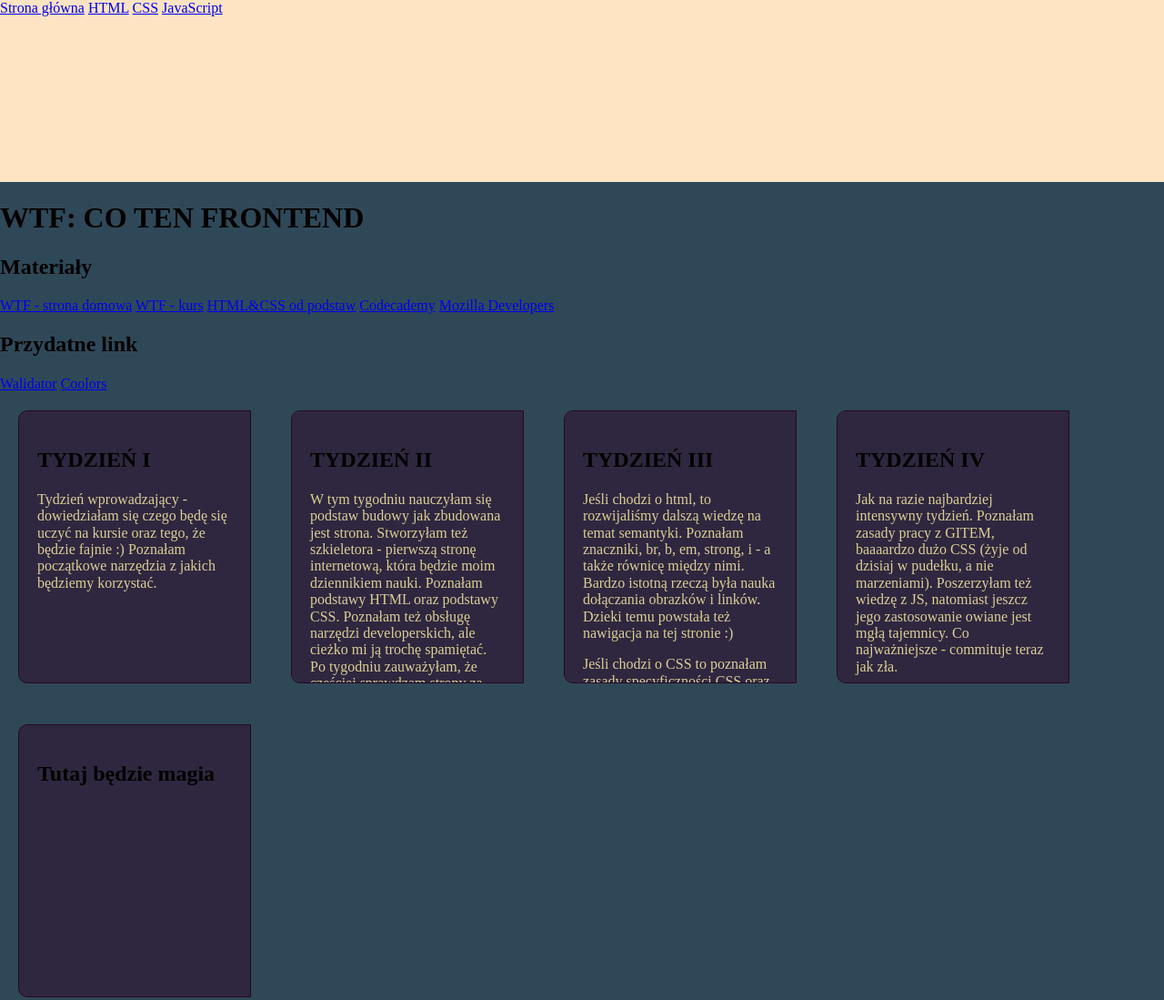
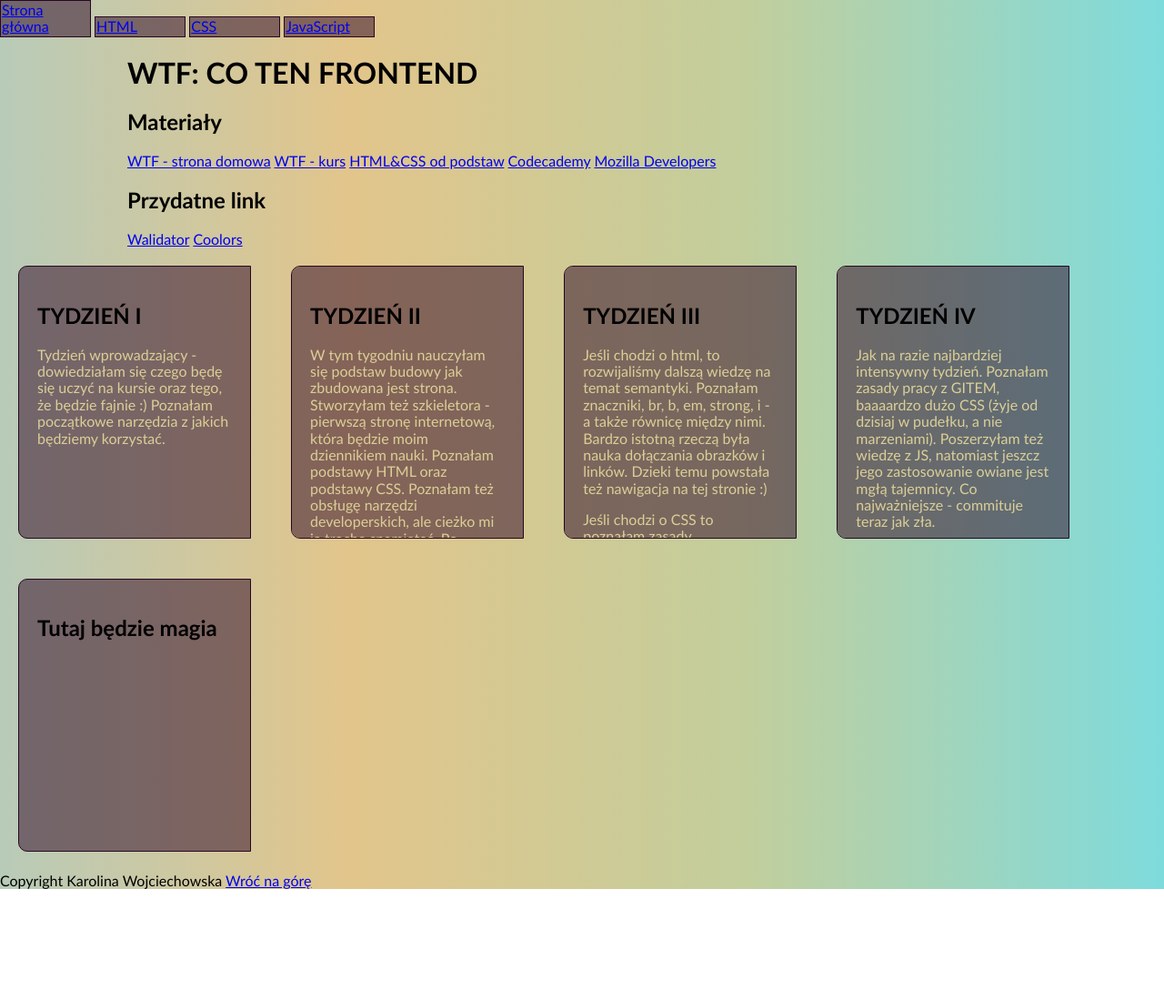
Before and after one commit to Karwska/homepage, a plain HTML site: page index.html in a window 1280 px wide. Shown: the top 1099 px of the page at 91% size. After the commit the page ends 977 px from the top, so only its background shows below. Drawn offline with Linux system fonts and the light colour scheme.

Commit message:
gradient bachground introduce

```diff
--- a/css/style.css
+++ b/css/style.css
@@ -1,37 +1,37 @@
-body {
-  background: #2f4858;
+html {
+  box-sizing: border-box;
 }
 
-.git-try {
-  color: #f9c802;
-  background: #270722;
-  font-size: smaller;
+*,
+*:before,
+*:after {
+  box-sizing: inherit;
 }
 
-.main-header {
-  color: #f9c802;
+body {
+  background-image: linear-gradient(
+    to right,
+    #e4afcb 0%,
+    #b8cbb8 0%,
+    #b8cbb8 0%,
+    #e2c58b 30%,
+    #c2ce9c 64%,
+    #7edbdc 100%
+  );
+ font-family: 'Gill Sans', 'Gill Sans MT', Calibri, 'Trebuchet MS', sans-serif;
 }
 
-.main-header__list {
-  color: #fcdebe;
+.homepage-header {
+  width: 1000px;
+  margin: 0 auto;
 }
 
+.navigation {
+  width: 100vw;
 
-.navigation {
-  position: relative;
-  width: 100vw;
-  height: 200px;
-  background-color: bisque;
 }
 
-.navigation__header {
-  top:30px;
-  border: 3px solid hotpink;
-  position: sticky;
-  width: 600px;
-  left: 400px;
-}
-.navigation__header--link {
+.navigation__link {
   display: inline-block;
   border: 1px solid #270722;
   width: 100px;
@@ -39,7 +39,6 @@ body {
   padding: 1px;
   background: #300a2a85;
 }
-
 
 .notes {
   display: inline-block;
@@ -60,7 +59,6 @@ body {
   margin-top: 0;
 }
 
-
 p {
   color: #dbcf96;
 }
```
